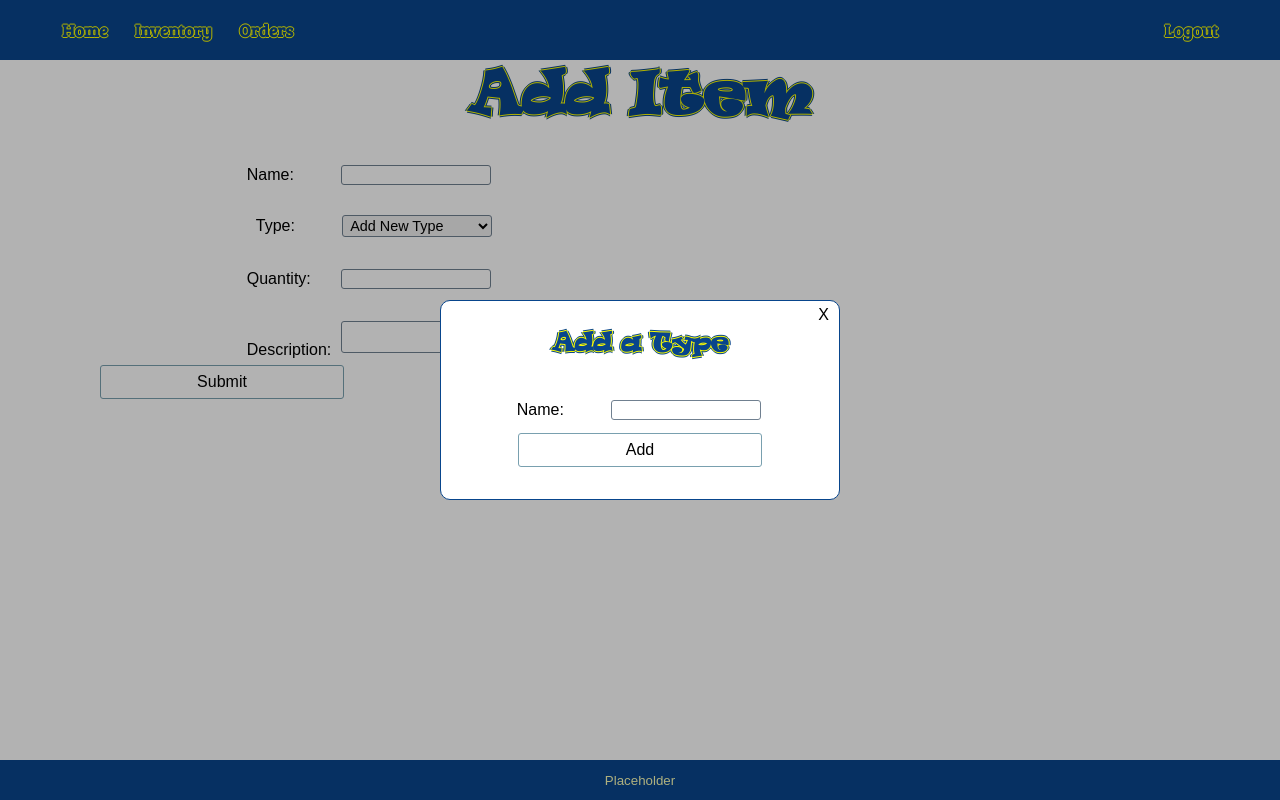
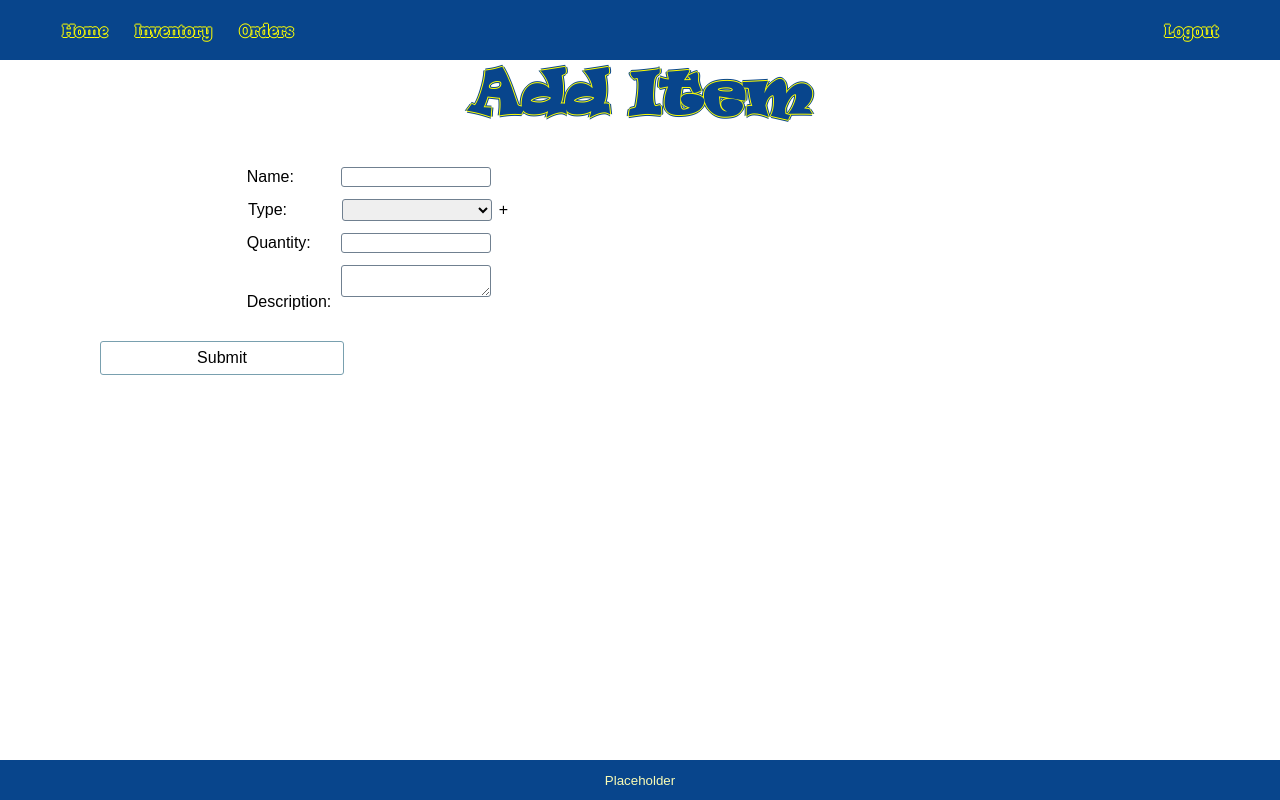
Before and after one commit to based-jace/sheris-shaved-ice, a Django app: template inv_manage/templates/inv_manage/add_item.html in a window 1280 px wide. Run offline with Django 3.2, Linux system fonts and the light colour scheme; the template is opened without the code that fills it, so the values that code supplies are empty; style sheets or scripts are compiled from the project's sources; some web fonts are replaced.

Commit message:
Mostly layout stuff; a little JS

```diff
--- a/inv_manage/static/css/inv_manage.css
+++ b/inv_manage/static/css/inv_manage.css
@@ -83,6 +83,10 @@
   -ms-grid-row: 1;
   -ms-grid-row-span: 1;
   grid-row: 1 / 2;
+}
+
+.form-left .form-input, .form-left #type_id {
+  margin-bottom: 10px;
 }
 
 .form-right {
@@ -483,17 +487,24 @@ form * .center-label {
 .form-input {
   -ms-grid-column-align: center;
       justify-self: center;
-  margin-top: 30px;
   margin-left: 10px;
 }
 
 .form-left {
+  margin-top: 30px;
   text-align: left;
 }
 
-#form-type {
+#type_id {
+  margin-left: 10px;
+}
+
+#type-input-cont {
+  margin-right: -16px;
+}
+
+#add-item-submit-btn {
   margin-top: 30px;
-  margin-left: 10px;
 }
 
 @media only screen and (max-width: 1080px) {
--- a/inv_manage/static/css/inv_manage.scss
+++ b/inv_manage/static/css/inv_manage.scss
@@ -52,6 +52,9 @@ $disabled: lightgrey;
     flex-direction: column;
     grid-column: 1 / 2;
     grid-row: 1 / 2;
+    .form-input, #type_id{
+        margin-bottom: 10px;
+    }
 }
 .form-right{
     display: flex;
@@ -201,7 +204,7 @@ $disabled: lightgrey;
     min-height: calc(100vh - (#{$footer-height} + #{$navbar-height}));
 }
 
-#data-table {
+#data-table, #data-table2 {
     table-layout: fixed;
     border: 1px solid black;
     font-size: .9em;
@@ -373,17 +376,24 @@ form{
 
 .form-input {
     justify-self: center;
-    margin-top: 30px;
     margin-left: 10px;
 }
 
 .form-left {
+    margin-top: 30px;
     text-align: left;
 }
 
-#form-type {
+#type_id{
+    margin-left: 10px;
+}
+
+#type-input-cont{
+    margin-right: -16px;
+}
+
+#add-item-submit-btn{
     margin-top: 30px;
-    margin-left: 10px;
 }
 
 @media only screen and (max-width: 1080px){
--- a/inv_manage/static/js/main.js
+++ b/inv_manage/static/js/main.js
@@ -1,7 +1,6 @@
 // Hide parent of clicked item
 $('.close-parent').on('click', function(){
     $(this).parent().addClass('hide');
-    $(this).addClass('hide');
 })
 
 if(make_active){
@@ -14,3 +13,9 @@ $('.close-modal').on('click', function(){
             $('.modal-cont').addClass('hidden');
         }, 300);
 })
+
+$("#add-type").on('click', ()=>{
+    let type_modal = $("#new-type-modal");
+    $(type_modal).removeClass("hide");
+    $(type_modal).parent().removeClass('hide hidden')
+})
--- a/inv_manage/templates/inv_manage/add_item.html
+++ b/inv_manage/templates/inv_manage/add_item.html
@@ -3,12 +3,12 @@
 {% block main_class %}form-main{% endblock %}
 
 {% block main %}
-<div class="modal-cont">
-    <div class="modal">
+<div class="modal-cont hide hidden">
+    <div id="new-type-modal" class="modal hide">
         <h2 class="dark-logo">Add a Type</h2>
         <div class="input-cont">
-            <label for="new_type">Name:</label>
-            <input type="text" class="form-input" name="new_type" id="new_type" required>
+            <label for="new-type-input">Name:</label>
+            <input type="text" class="form-input" name="new-type-input" id="new-type-input" required>
         </div>
         <button class="submit-btn btn" id="#submit-type">Add</button>
         <button class="close-parent close-modal">X</button>
@@ -22,14 +22,14 @@
             <label for="name">Name: </label>
             <input class="form-input" type="text" name="name" id="name" required>
         </div>
-        <div class="input-cont">
+        <div class="input-cont" id="type-input-cont">
             <label id='form-type' for="type_id">Type: </label>
             <select id="type_id" name="type_id">
                 {% for type in types %}
                 <option value='{{ forloop.counter0 }}'>{{type.name}}</option>
                 {% endfor %}
-                <option>Add New Type</option>
             </select>
+            <button id="add-type" type="button">+</button>
         </div>
         <div class="input-cont">
             <label for="quantity">Quantity: </label>
--- a/inv_manage/templates/inv_manage/inventory.html
+++ b/inv_manage/templates/inv_manage/inventory.html
@@ -8,9 +8,7 @@
 <script>
     let table_items = {{ json_items|safe }};
 </script>
-
 <h1 class="page-header dark-logo">Inventory</h1>
-
 <div class="table-cont">
     {% csrf_token %}
     <table id="data-table">
@@ -32,7 +30,7 @@
             <td>[[item.type]]</td>
             <td class="center">[[item.quantity]]</td>
             <td class="center"><a v-bind:href="item.edit_url">x</a></td>
-            <td class="delete-column single-delete">X</td>
+            <td class="delete-column single-delete center">X</td>
         </tr>
     </table>
 </div>
--- a/inv_manage/views.py
+++ b/inv_manage/views.py
@@ -46,7 +46,8 @@ def logout_user(request):
 @never_cache
 def home(request):
     if request.user.is_authenticated:
-        return render(request, 'inv_manage/home.html', context={"active":"home"})
+        context = {"active":"home", "json_items":db_methods.jsonify_items(Item.objects.all())}
+        return render(request, 'inv_manage/home.html', context=context)
     else:
         return login_user(request)
 
```
Also changed, not shown: other parts of inv_manage/static/css/inv_manage.css (+12 -12 lines), inv_manage/templates/inv_manage/home.html (+10 -14 lines), 1 other file.
